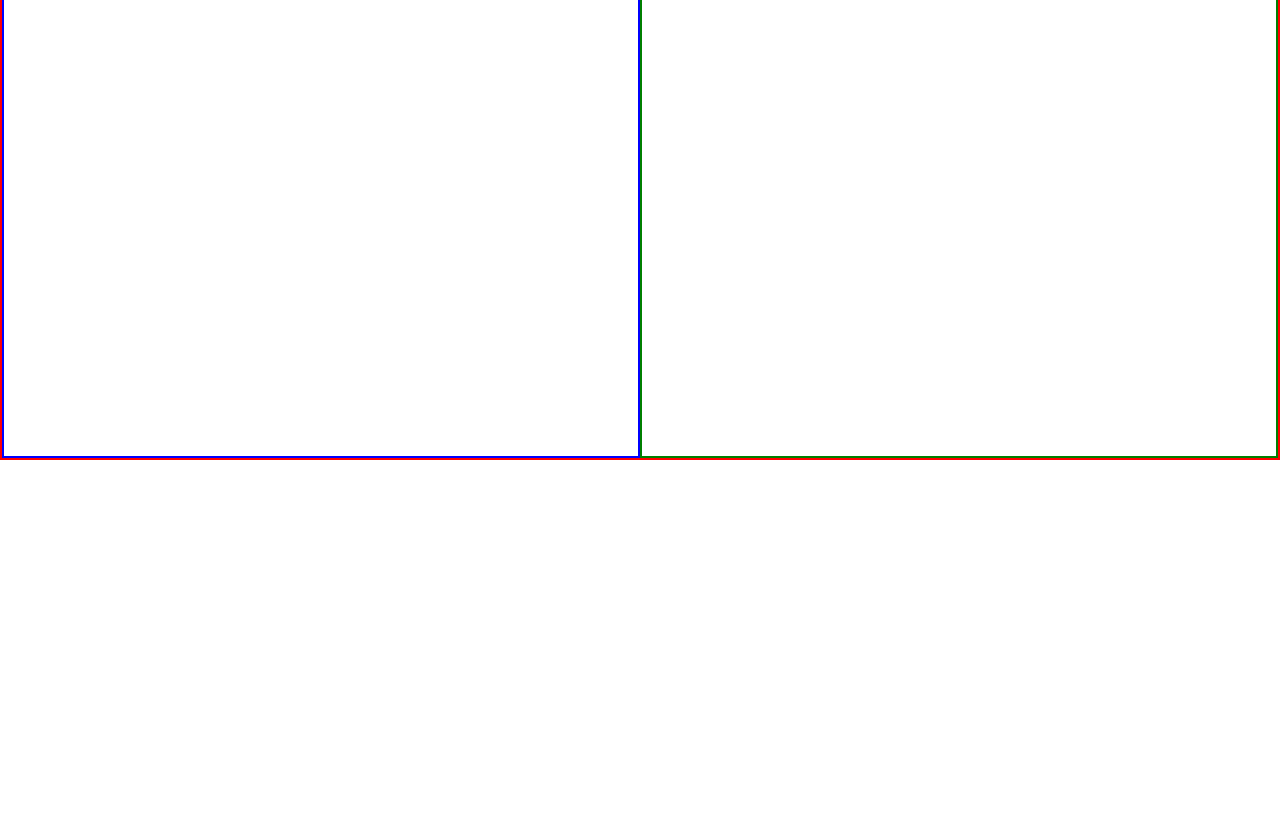
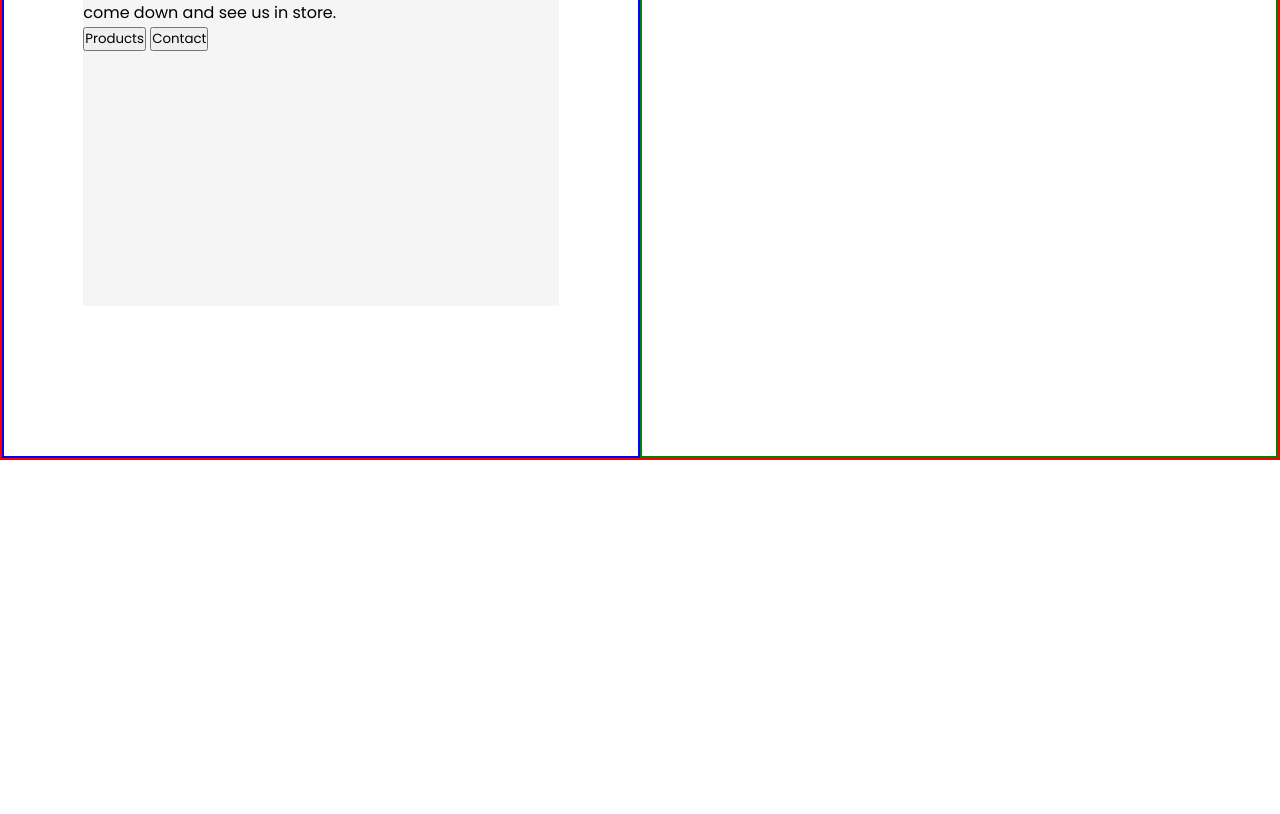
Before and after one commit to mauger1998/ci-lighting, a website built with webpack: page src/index.html in a window 1280 px wide. Shown: the part 335-1149 px from the top of the page. Built offline with nearby package versions, Linux system fonts and the light colour scheme.

Commit message:
Make gray content box and center in hero left

```diff
--- a/src/style.css
+++ b/src/style.css
@@ -97,8 +97,16 @@ nav img {
 .hero-left {
     border:2px solid blue;
     width:50%;
+    display:flex;
+    justify-content: center;
+    align-items: center;
 }
 .hero-right {
     border:2px solid green;
     width:50%;
 }
+.content-box {
+    background-color:#F5F5F5;
+    height:45vh;
+    width:75%;
+}
```
